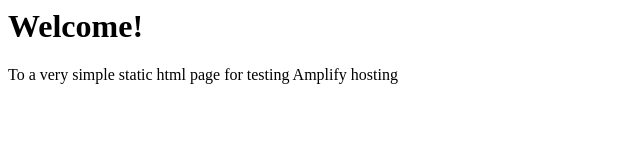
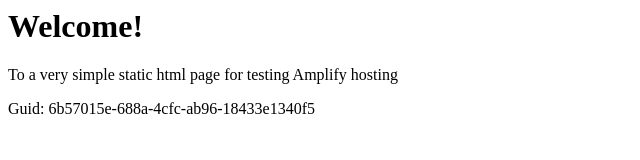
Before and after one commit to aws-aemilia-icn/Github-PR-Commit-Integration-Test-DoNotTouch-Gith-OKSLNVO2-v1-prod-ap-northeast-2, a website: page src/index.html in a window 1280 px wide. Shown: the whole page, without its empty margins (0-640 px from the left). Drawn offline with Linux system fonts and the light colour scheme.

Commit message:
commit from integ tests

```diff
--- a/src/index.html
+++ b/src/index.html
@@ -1,3 +1,5 @@
+
+
 <html lang="en">
 
 <head>
@@ -10,6 +12,6 @@
 <body>
     <h1>Welcome!</h1>
     <p>To a very simple static html page for testing Amplify hosting</p>
-</body>
+    <p>Guid: 6b57015e-688a-4cfc-ab96-18433e1340f5</p></body>
 
 </html>
```
